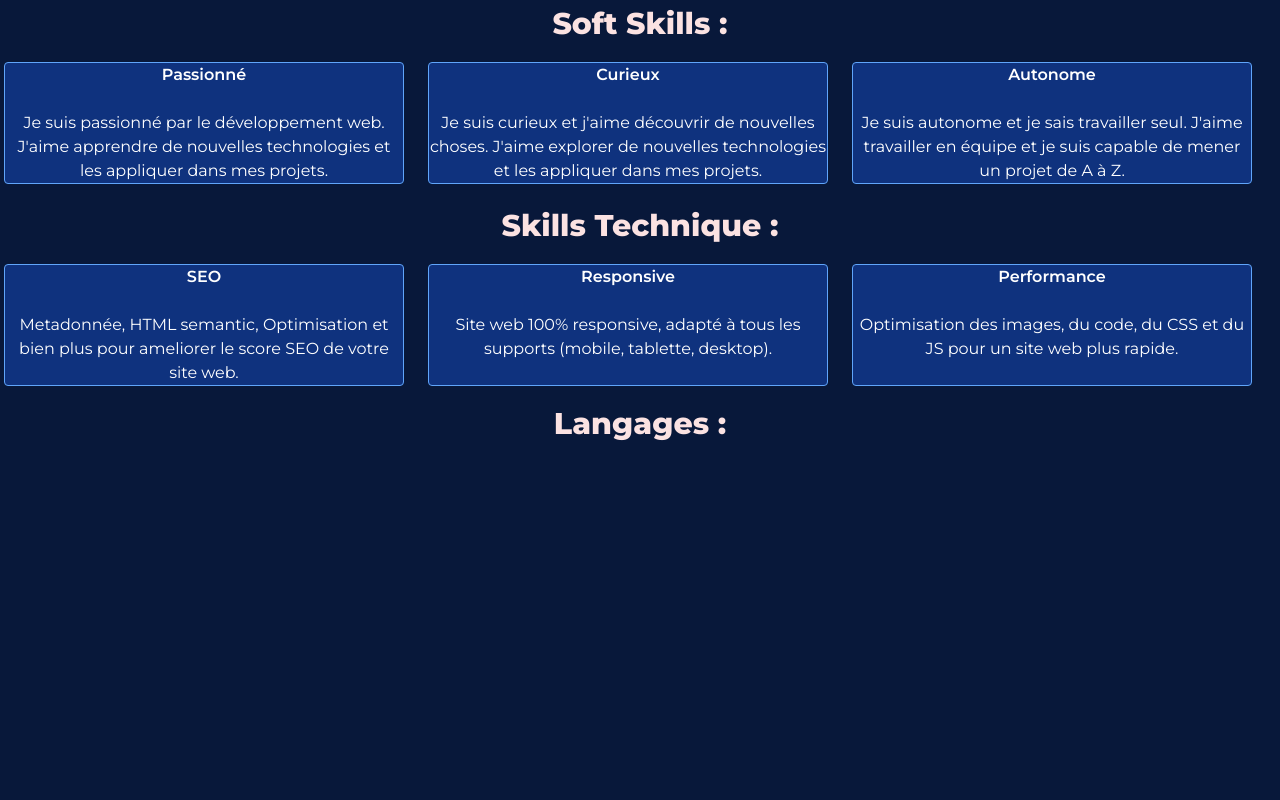
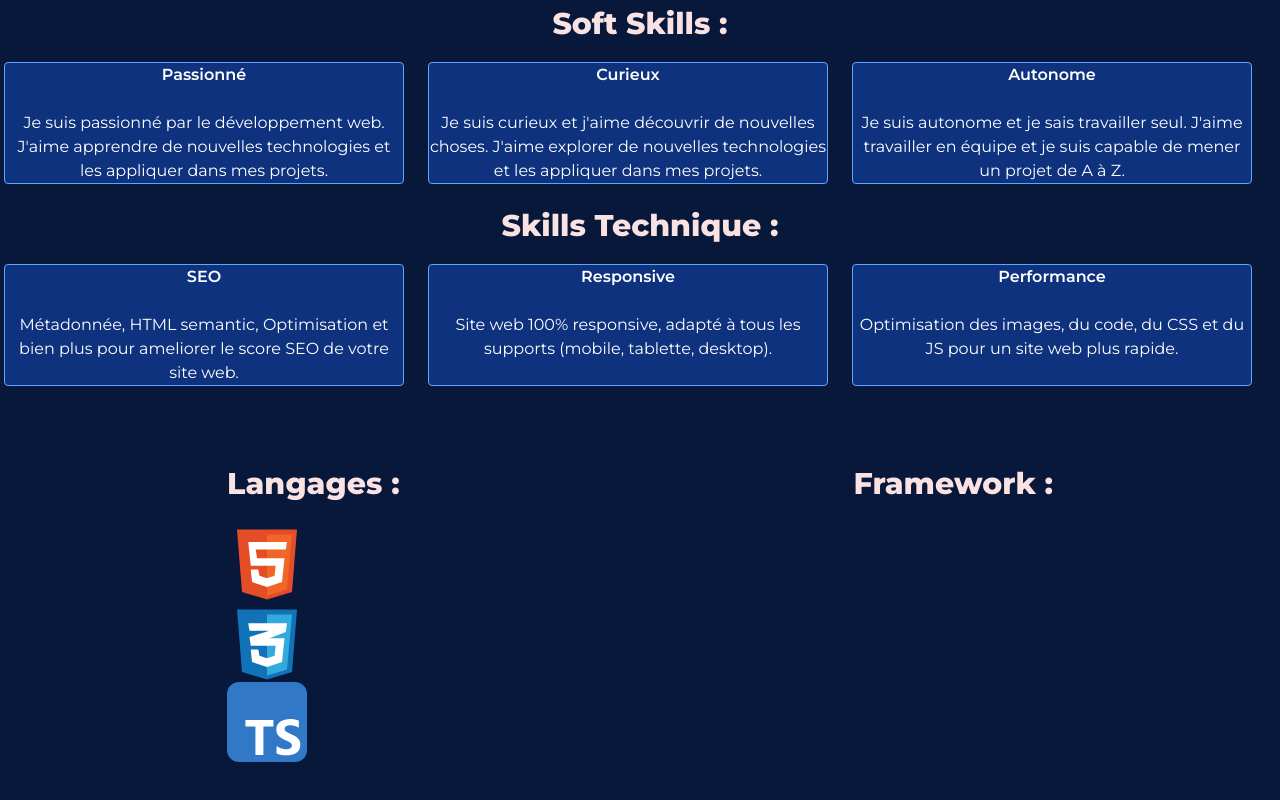
Before and after one commit to RayanEreteo/portfolio, a Next.js app: page / in a window 1280 px wide. Shown: the part 994-1794 px from the top of the page. Built offline with nearby package versions, Linux system fonts and the light colour scheme.

Commit message:
Update Whyme component to add language SVGs and improve layout

```diff
--- a/components/section/Whyme.tsx
+++ b/components/section/Whyme.tsx
@@ -1,6 +1,9 @@
 import SoftSkillsCard from "../SoftSkillsCard"
+import Image from "next/image"
 
 function Whyme() {
+    const LANGUAGE_SVG_SIZE = 80
+
     return (
         <div id="skills" className="text-[#FBE2E2] flex flex-col mt-[5rem] h-[100vh]">
             <div className="soft-skills mb-6">
@@ -14,17 +17,21 @@ function Whyme() {
             <div className="technical-skills">
                 <h1 className="text-center text-3xl font-extrabold mb-5">Skills Technique : </h1>
                 <div className="text-center flex flex-row justify-center items-center">
-                    <SoftSkillsCard title="SEO" desc="Metadonnée, HTML semantic, Optimisation et bien plus pour ameliorer le score SEO de votre site web."/>
+                    <SoftSkillsCard title="SEO" desc="Métadonnée, HTML semantic, Optimisation et bien plus pour ameliorer le score SEO de votre site web."/>
                     <SoftSkillsCard title="Responsive" desc="Site web 100% responsive, adapté à tous les supports (mobile, tablette, desktop)."/>
                     <SoftSkillsCard title="Performance" desc="Optimisation des images, du code, du CSS et du JS pour un site web plus rapide."/>
                 </div>
             </div>
-            <div id="languages-framework">
-                <h1 className="text-center text-3xl font-extrabold mb-5 mt-5">Langages : </h1>
+            <div id="languages-framework" className="flex flex-row justify-around mt-[5rem]">
                 <div className="languages">
-
+                    <h1 className="text-center text-3xl font-extrabold mb-5">Langages :</h1>
+                    <Image src="/langframesvg/html5.svg" alt="html5" width={LANGUAGE_SVG_SIZE} height={LANGUAGE_SVG_SIZE} />
+                    <Image src="/langframesvg/css3.svg" alt="css3" width={LANGUAGE_SVG_SIZE} height={LANGUAGE_SVG_SIZE} />
+                    <Image src="/langframesvg/typescript.svg" alt="typescript" width={LANGUAGE_SVG_SIZE} height={LANGUAGE_SVG_SIZE} />
                 </div>
-                <div className="framework"></div>
+                <div className="framework">
+                    <h1 className="text-center text-3xl font-extrabold mb-5">Framework :</h1>
+                </div>
             </div>
         </div>
     )
```
